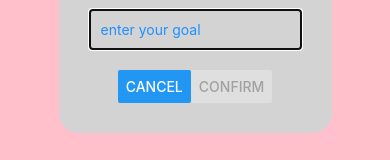
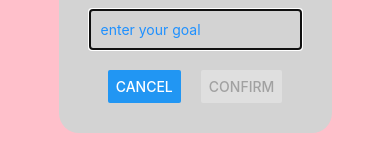
Before and after one commit to Zhouyuxin4/CS5520, a React Native app: screen / in a window 390 px wide. Both pictures are taken after a click on the button "ADD A GOAL". Shown: the part 486-646 px from the top of the page. Built offline with nearby package versions, Linux system fonts and the light colour scheme.

Commit message:
add space between buttons

```diff
--- a/components/Input.tsx
+++ b/components/Input.tsx
@@ -57,12 +57,12 @@ export default function App({ isFocused, inputHandler, isModalVisible,onCancel}:
             source={{ uri: 'https://cdn-icons-png.flaticon.com/512/2617/2617812.png' }}
             alt="Goal icon from website"
           />
-          <Image
+        <Image
             style={styles.image}
             source={localImage}
             alt="Goal icon from local"
           />
-          <TextInput
+        <TextInput
             value={text}
             onChangeText={updateText}
             onFocus={handleFocused}
@@ -77,10 +77,14 @@ export default function App({ isFocused, inputHandler, isModalVisible,onCancel}:
             blur &&
             (text.length >= minLength ? <Text>Thank you</Text> : <Text>Please type more than 3 characters</Text>)
           )}
-          <View style={styles.button}>
+        <View style={styles.button}>
+        <View style={styles.buttonWrapper}>
             <Button title="Cancel" onPress={handleCancel} />
-            <Button title='Confirm' onPress={handleConfirm} disabled={text.length < minLength}/>
-          </View>
+        </View>
+        <View style={styles.buttonWrapper}>
+            <Button title='Confirm' onPress={handleConfirm} disabled={text.length < minLength} />
+        </View>
+        </View>
           <StatusBar style='auto' />
         </View>
       </View>
@@ -113,7 +117,10 @@ const styles = StyleSheet.create({
     flexDirection:'row',
     justifyContent:"space-between",
     alignItems: 'center',
-    marginTop: 20,
+    marginTop: 20
+  },
+  buttonWrapper:{
+    marginHorizontal: 10,
   },
   image:{
     width:100,
```
